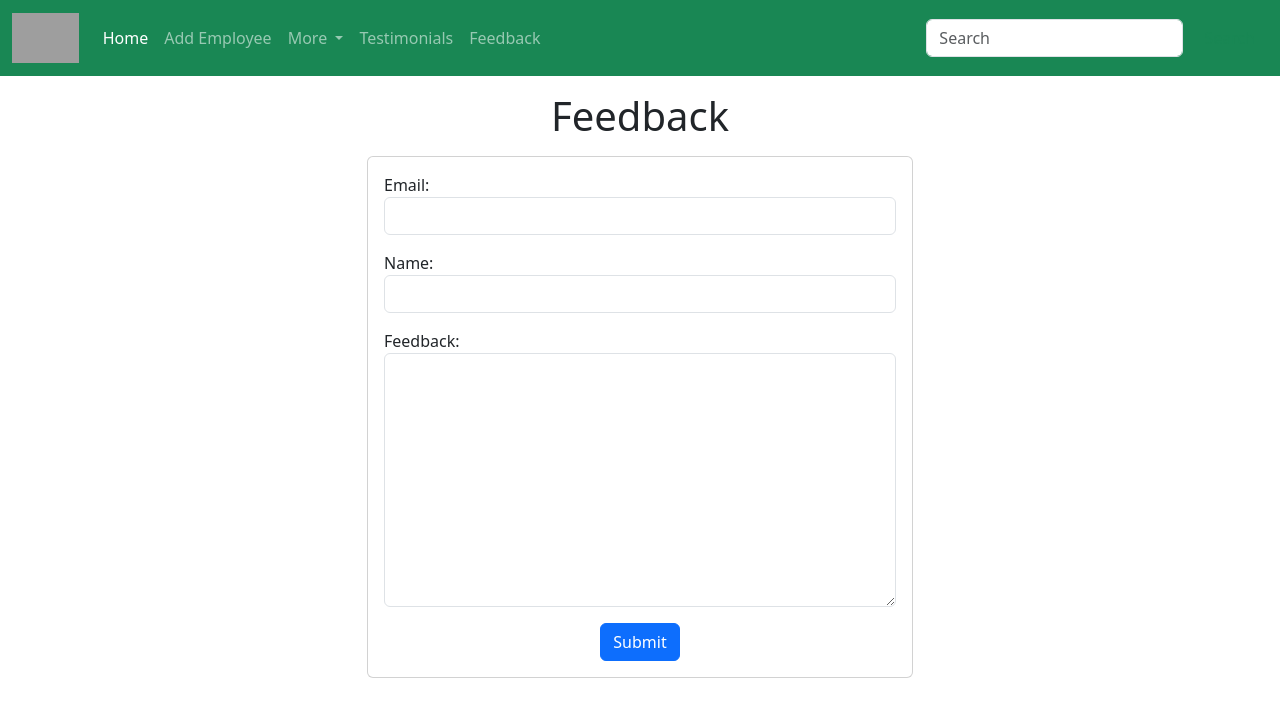
After one commit to Shani871/Django, a Django app: page /emp/feedback/ in a window 1280 px wide. The commit adds this page. Shown: the top 717 px of the page. Run offline with Django 5.2, Linux system fonts and the light colour scheme; grey boxes are pictures that could not be loaded.

Commit message:
feedback

```diff
--- /dev/null
+++ b/MyAPP/emp/form.py
@@ -0,0 +1,11 @@
+from django import forms
+
+class FeedbackForm(forms.Form):
+    email = forms.EmailField(max_length=100,label="Email")
+    name = forms.CharField(max_length=100,label="Name")
+    feedback = forms.CharField(widget=forms.Textarea,label="Feedback")
+    def __init__(self, *args, **kwargs):
+        super(FeedbackForm, self).__init__(*args, **kwargs)
+        self.fields['email'].widget.attrs.update({'class': 'form-control'})
+        self.fields['name'].widget.attrs.update({'class': 'form-control'})
+        self.fields['feedback'].widget.attrs.update({'class': 'form-control'})
--- a/MyAPP/emp/urls.py
+++ b/MyAPP/emp/urls.py
@@ -5,12 +5,11 @@ from  .view import *
 
 
 urlpatterns = [
-   path("home/",emp_home),
-   path("add-emp/",emp_add),
-   path("delete-emp/<int:emp_id>",emp_delete),
+    path("home/", emp_home),
+    path("add-emp/", emp_add),
+    path("delete-emp/<int:emp_id>", emp_delete),
     path("update-emp/<int:emp_id>", update_emp, name="edit_emp"),
-   path("about/",about),
-   path("testimonials/",testimonials),
-
-
+    path("about/", about),
+    path("testimonial/", testimonials),
+    path("feedback/", feedback, name="feedback"),
 ]
--- a/MyAPP/emp/view.py
+++ b/MyAPP/emp/view.py
@@ -1,5 +1,6 @@
 from django.shortcuts import redirect, render, get_object_or_404
 from .models import Emp ,Testimonial
+from .form import FeedbackForm
 
 # Create your views here.
 def emp_home(request):
@@ -80,3 +81,23 @@ def testimonials(request):
                   ,{
         'testi': testi
     })
+
+def feedback(request):
+    if request.method == 'POST':
+        form = FeedbackForm(request.POST)
+        if form.is_valid():
+            email = form.cleaned_data['email']
+            name = form.cleaned_data['name']
+            feedback = form.cleaned_data['feedback']
+
+            # Save the data
+            t = Testimonial()
+            t.email = email
+            t.name = name
+            t.feedback = feedback
+            t.save()
+
+            return redirect('/emp/feedback/')  # Redirect to the feedback page
+    else:
+        form = FeedbackForm()
+    return render(request, 'emp/feedback.html', {'form': form})  # Correct template path¸¸
--- /dev/null
+++ b/MyAPP/templates/emp/feedback.html
@@ -0,0 +1,33 @@
+<!doctype html>
+<html lang="en">
+  <head>
+    <meta charset="utf-8">
+    <meta name="viewport" content="width=device-width, initial-scale=1">
+    <title>Feedback</title>
+    <link href="https://cdn.jsdelivr.net/npm/bootstrap@5.3.3/dist/css/bootstrap.min.css" rel="stylesheet" integrity="sha384-QWTKZyjpPEjISv5WaRU9OFeRpok6YctnYmDr5pNlyT2bRjXh0JMhjY6hW+ALEwIH" crossorigin="anonymous">
+  </head>
+  <body>
+  {% include 'emp/navbar.html' %}
+    <h1 class="text-center my-3">Feedback</h1>
+
+    <div class="container">
+        <div class="row">
+            <div class="col-md-6 offset-md-3">
+                <div class="card">
+                    <div class="card-body">
+                        <form action="/emp/feedback/" method="post">
+                        {{form.as_p}}
+                        <div class="text-center">
+                        <button type="submit" class="btn btn-primary">Submit</button></div>
+                        </form>
+                    </div>
+                </div>
+            </div>
+        </div>
+    </div>
+
+
+
+    <script src="https://cdn.jsdelivr.net/npm/bootstrap@5.3.3/dist/js/bootstrap.bundle.min.js" integrity="sha384-YvpcrYf0tY3lHB60NNkmXc5s9fDVZLESaAA55NDzOxhy9GkcIdslK1eN7N6jIeHz" crossorigin="anonymous"></script>
+  </body>
+</html>
--- a/MyAPP/templates/emp/navbar.html
+++ b/MyAPP/templates/emp/navbar.html
@@ -26,6 +26,9 @@
           <li class="nav-item">
             <a class="nav-link" href="/emp/testimonial/">Testimonials</a>
           </li>
+          <li class="nav-item">
+            <a class="nav-link" href="/emp/Feedback/">Feedback</a>
+          </li>
           <!-- <li class="nav-item">
             <a class="nav-link disabled" aria-disabled="true">Disabled</a>
           </li> -->
```
Also changed, not shown: MyAPP/templates/emp/testimonials.html (+4 -5 lines), MyAPP/db.sqlite3, MyAPP/media/images/WhatsApp_Image_2024-12-22_at_22.38.32.jpeg (added), 2 other files.
